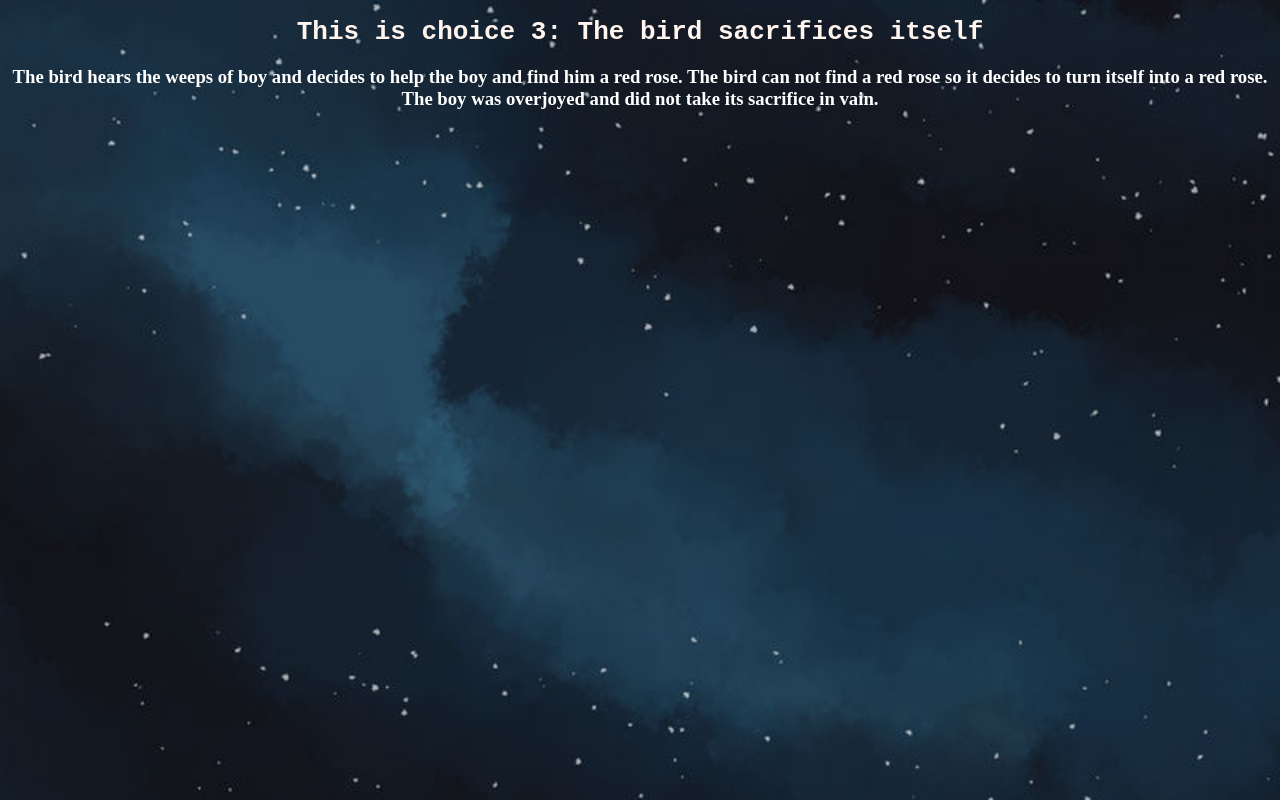
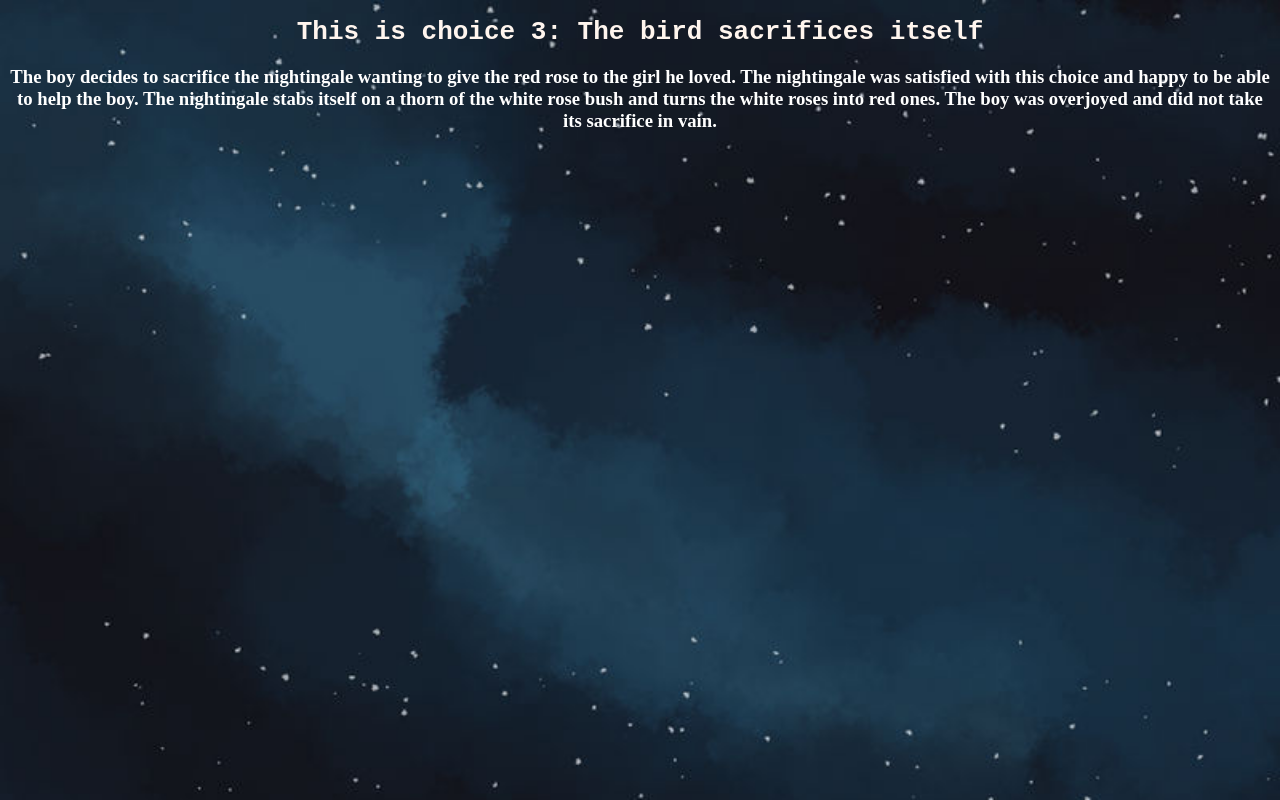
Before and after one commit to JasminWise/Tell-a-Story, a plain HTML site: page choose3.html in a window 1280 px wide. Drawn offline with Linux system fonts and the light colour scheme.

Commit message:
Change 3

```diff
--- a/choose3.html
+++ b/choose3.html
@@ -8,6 +8,10 @@
         </head>
         <body>
             <h1>This is choice 3: The bird sacrifices itself </h1>
-            <h3>The bird hears the weeps of boy and decides to help the boy and find him a red rose. The bird can not find a red rose so it decides to turn itself into a red rose. The boy was overjoyed and did not take its sacrifice in vain.</h3>
+            <h3>
+                The boy decides to sacrifice the nightingale wanting to give the red rose to the girl he loved.
+                The nightingale was satisfied with this choice and happy to be able to help the boy.
+                The nightingale stabs itself on a thorn of the white rose bush and turns the white roses into red ones.
+                The boy was overjoyed and did not take its sacrifice in vain.</h3>
         </body>
     </html>
```
